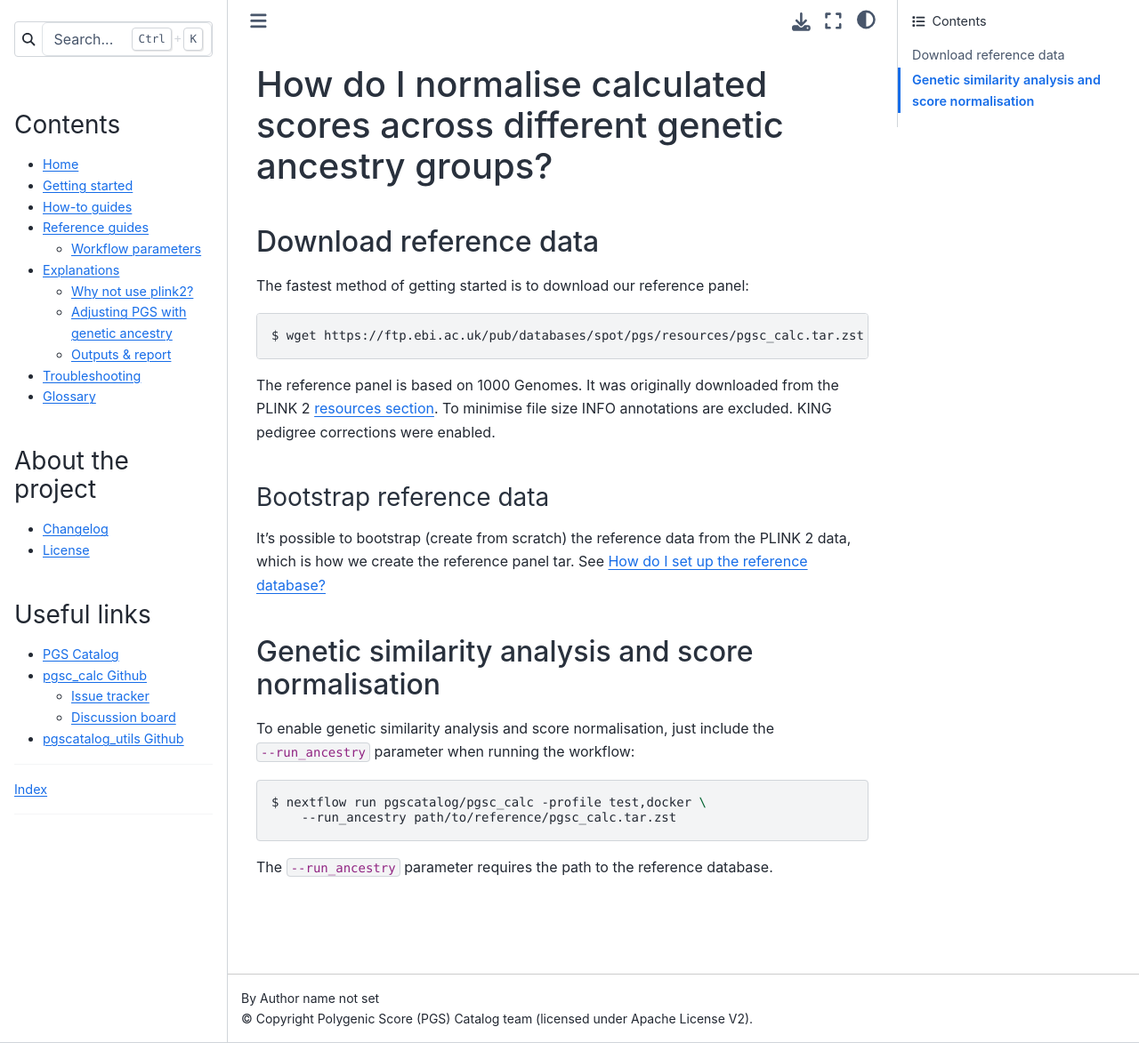
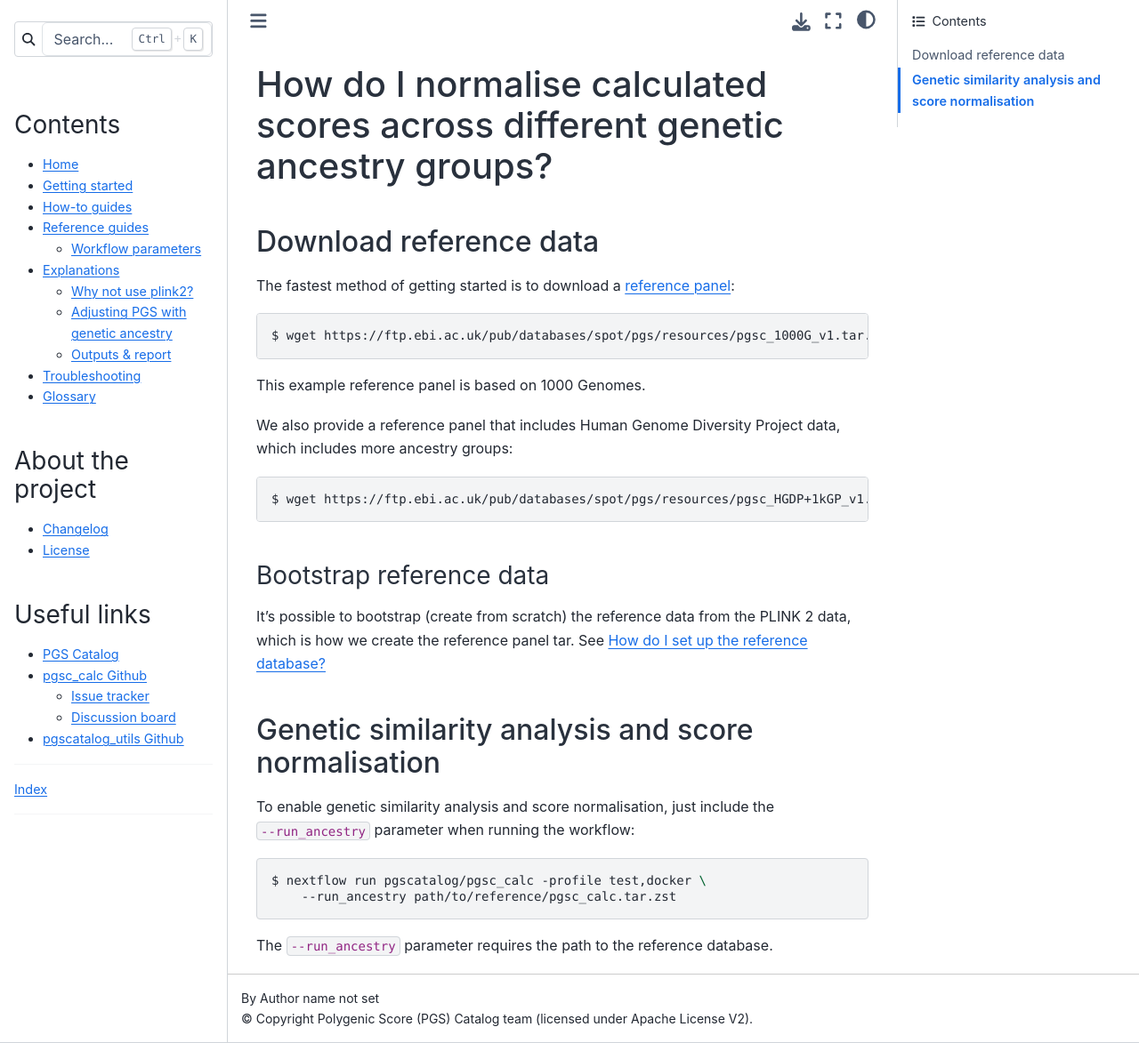
Before and after one commit to PGScatalog/pgsc_calc, a Sphinx documentation site: the page built from docs/how-to/ancestry.rst, in a window 1280 px wide and 1173 px high. Shown: the whole window at 89% size. Built offline with Sphinx 7.4.7 and the Sphinx Book theme 1.1.4, drawn with Linux system fonts in a browser that asks for light colours.

Commit message:
Update FTP links

```diff
--- a/docs/how-to/ancestry.rst
+++ b/docs/how-to/ancestry.rst
@@ -6,17 +6,23 @@ How do I normalise calculated scores across different genetic ancestry groups?
 Download reference data
 -----------------------
 
-The fastest method of getting started is to download our reference panel:
+The fastest method of getting started is to download a `reference panel`_:
 
 .. code-block:: console
 
-    $ wget https://ftp.ebi.ac.uk/pub/databases/spot/pgs/resources/pgsc_calc.tar.zst
+    $ wget https://ftp.ebi.ac.uk/pub/databases/spot/pgs/resources/pgsc_1000G_v1.tar.zst
 
-The reference panel is based on 1000 Genomes. It was originally downloaded from
-the PLINK 2 `resources section`_. To minimise file size INFO annotations are
-excluded. KING pedigree corrections were enabled.
+This example reference panel is based on 1000 Genomes.
+
+We also provide a reference panel that includes Human Genome Diversity Project data,
+which includes more ancestry groups:
+
+.. code-block:: console
+
+    $ wget https://ftp.ebi.ac.uk/pub/databases/spot/pgs/resources/pgsc_HGDP+1kGP_v1.tar.zst
 
 .. _`resources section`: https://www.cog-genomics.org/plink/2.0/resources
+.. _`reference panel`: https://ftp.ebi.ac.uk/pub/databases/spot/pgs/resources/
 
 Bootstrap reference data
 ~~~~~~~~~~~~~~~~~~~~~~~~
```
